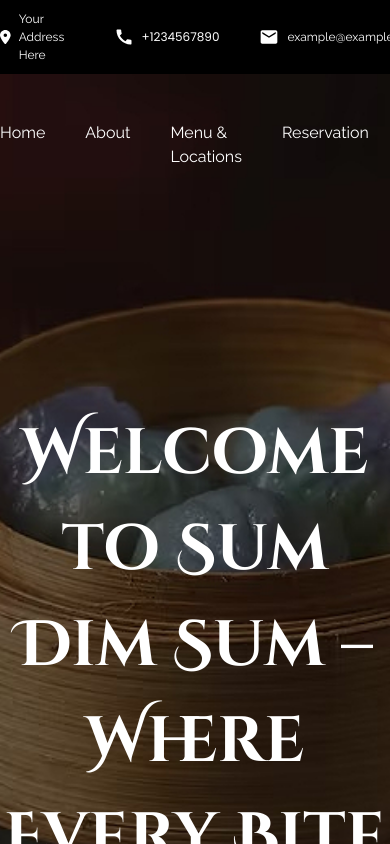
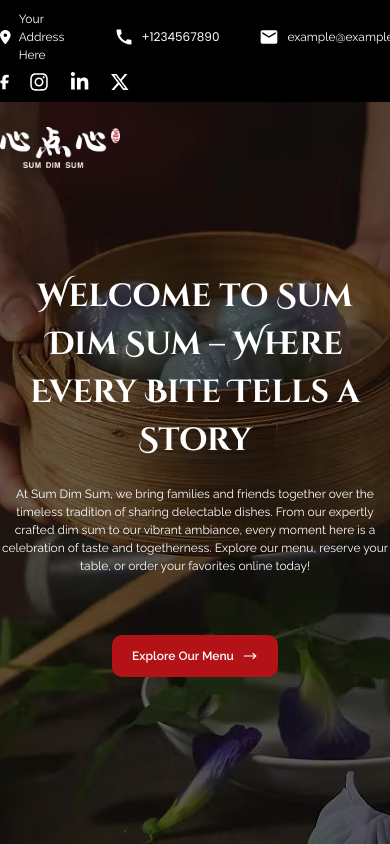
Before and after one commit to morshedsajid26/SUM-DIM-SUM, a Next.js app: page / in a window 390 px wide. Shown: the top 844 px of the page. Built offline with nearby package versions, Linux system fonts and the light colour scheme; a web font is replaced by a local one.

Commit message:
responsive running

```diff
--- a/app/component/Container.jsx
+++ b/app/component/Container.jsx
@@ -2,7 +2,7 @@ import React from 'react'
 
 const Container = ({children,className}) => {
   return (
-    <div className={`max-w-[1320px] mx-auto ${className}`}>
+    <div className={`md:max-w-[1320px] max-w-[450px] mx-auto ${className}`}>
         {children}
     </div>
   )
--- a/app/component/Footer.jsx
+++ b/app/component/Footer.jsx
@@ -9,8 +9,8 @@ import { BsCCircle } from "react-icons/bs";
 const Footer = () => {
   return (
     <footer className='pt-[120px]'>
-        <Container className='border-y border-[#B31217] grid grid-cols-3 justify-between py-[60px]'>
-            <div className="left gap-5 flex flex-col">
+        <Container className='border-y border-[#B31217] grid md:grid-cols-3 justify-center md:justify-between py-[60px]'>
+            <div className="left gap-5 text-center items-center flex flex-col">
 
                     <h3 className=' uppercase text-[24px] font-bold font-cinzel '>Contact</h3>
                     <p className=' text-[16px] flex items-center gap-1 font-raleway'>
@@ -32,7 +32,7 @@ const Footer = () => {
                     </p>
 
             </div>
-            <div className="middle flex flex-col items-center text-center gap-10">
+            <div className="middle flex flex-col items-center text-center gap-10 md:my-0 my-[60px]">
                 <Image src={logo} alt="logo" />
                 <div className="icon list-none flex justify-center items-center gap-5">
                                <li>
@@ -59,7 +59,7 @@ const Footer = () => {
 
                             </div>
             </div>
-            <div className="right text-end">
+            <div className="right text-center items-center md:text-end">
                 <ul className='list-none text-[18px] font-raleway flex flex-col gap-[19px]'>
                     <li>
                         <a href="#">Home</a>
--- a/app/component/Header.jsx
+++ b/app/component/Header.jsx
@@ -6,7 +6,7 @@ import {  MdCall,MdEmail} from "react-icons/md";
 const Header = () => {
   return (
     <div className='bg-black'>
-        <Container className={'flex items-center justify-between py-2.5'}>
+        <Container className={'md:flex items-center justify-between py-2.5'}>
             <div className="left flex items-center gap-10">
 
                     <p className='text-white text-[12px] flex items-center gap-2 font-raleway'>
@@ -29,7 +29,7 @@ const Header = () => {
 
             </div>
 
-            <div className="right w-[130px] list-none flex items-center gap-5">
+            <div className="right md:w-[130px] list-none flex items-center gap-5 mt-2 md:mt-0">
                <li>
                 <a href="#">
                     <FaFacebookF className='w-[9.2px] h-[20px] text-white' />
--- a/app/component/Navbar.jsx
+++ b/app/component/Navbar.jsx
@@ -17,9 +17,9 @@ const Navbar = () => {
     <nav className='py-[25px]'>
         <Container className={'flex items-center  justify-between'}>
             <div className="logo w-[148px]">
-                <Image src={logo} alt="logo"/>
+                <Image className='md:w-full w-[120px]' src={logo} alt="logo"/>
             </div>
-            <div className="menu w-[756px] flex gap-10 ">
+            <div className="menu  w-[756px] md:flex hidden gap-10 ">
                 <Li liText='Home'/>
                 <Li liText='About'/>
                 <Li liText='Menu & Locations'/>
@@ -28,9 +28,11 @@ const Navbar = () => {
                 <Li liText='Career'/>
                 <Li liText='Contact'/>
             </div>
-            <div className="button">
+            <div className="button md:flex hidden">
               <button className='text-white text-[16px] font-semibold py-2.5 px-5 bg-white/12 rounded-[10px] font-raleway'>Book a Table</button>
             </div>
+
+
         </Container>
     </nav>
 
--- a/app/page.js
+++ b/app/page.js
@@ -14,22 +14,22 @@ import StoryPart from './component/StoryPart';
 const page = () => {
   return (
     <div>
-      <div className='bg-[url(/Banner.png)]  bg-cover bg-center bg-no-repeat ' id=''>
+      <div className='bg-[url(/Banner.png)] md:h-full min-h-screen bg-cover bg-center bg-no-repeat ' id=''>
      <Navbar/>
 
 
-     <div  className='pt-[190px] pb-[261px]'>
+     <div  className='md:pt-[190px] pt-[80px] md:pb-[261px] pb-[150px]'>
       <Container  >
         <div className='relative flex flex-col items-center justify-center text-center '>
-          <h1 className='text-white text-[64px] font-bold text-center font-cinzel'>Welcome to Sum Dim Sum – Where Every Bite Tells a Story</h1>
+          <h1 className='text-white text-[32px] md:text-[64px] font-bold text-center font-cinzel'>Welcome to Sum Dim Sum – Where Every Bite Tells a Story</h1>
 
-        <p className='text-white text-[16px] mt-5 w-[850px] text-center font-raleway'>At Sum Dim Sum, we bring families and friends together over the timeless tradition of sharing delectable dishes. From our expertly crafted dim sum to our vibrant ambiance, every moment here is a celebration of taste and togetherness. Explore our menu, reserve your table, or order your favorites online today!</p>
+        <p className='text-white text-[12px] md:text-[16px] mt-5 md:w-[850px] text-center font-raleway'>At Sum Dim Sum, we bring families and friends together over the timeless tradition of sharing delectable dishes. From our expertly crafted dim sum to our vibrant ambiance, every moment here is a celebration of taste and togetherness. Explore our menu, reserve your table, or order your favorites online today!</p>
 
-        <button className='bg-[#B31217] text-white text-[16px] font-semibold py-3 px-5 rounded-[10px] mt-[60px] flex items-center font-raleway cursor-pointer'>Explore Our Menu
-          <HiMiniArrowLongRight className='w-5 h-5 ml-2' />
+        <button className='bg-[#B31217] text-white text-[12px] md:text-[16px] font-semibold py-3 px-5 rounded-[10px] mt-[60px] flex items-center font-raleway cursor-pointer'>Explore Our Menu
+          <HiMiniArrowLongRight className='md:w-5 w-4 h-4 md:h-5 ml-2' />
         </button>
         </div>
-       <div  className='absolute  bottom-100% right-20 '>
+       <div  className='absolute md:block hidden  bottom-100% right-20 '>
         <Image src={frame} alt='frame' /></div>
       </Container>
 
```
